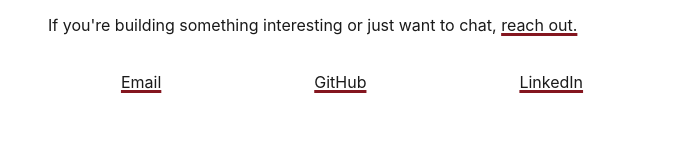
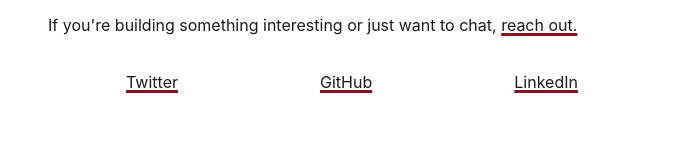
Before and after one commit to romanus-angina/portfolio, a SvelteKit app: page / in a window 1280 px wide. Shown: the part 485-645 px from the top of the page, without its empty margins (288-981 px from the left). Built offline with nearby package versions, Linux system fonts and the light colour scheme.

Commit message:
chore: adjusted contact padding

```diff
--- a/src/routes/+page.svelte
+++ b/src/routes/+page.svelte
@@ -42,9 +42,8 @@
 </section>
 
 <section class="contact">
-
   <ul class="contact-links">
-    <li><a href="https://mail.google.com/mail/?view=cm&fs=1&to=sra12@rice.edu" target="_blank">Email</a></li>
+    <li><a href="https://twitter.com/rxmxnvs" target="_blank">Twitter</a></li>
     <li><a href="https://github.com/romanus-angina" target="_blank">GitHub</a></li>
     <li><a href="https://www.linkedin.com/in/romanus-angina/" target="_blank">LinkedIn</a></li>
   </ul>
@@ -70,4 +69,7 @@
     justify-content: space-evenly;
   }
 
+  .contact{
+    padding: 0 var(--space-md);
+  }
 </style>
```
